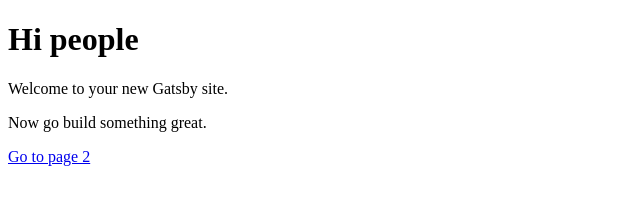
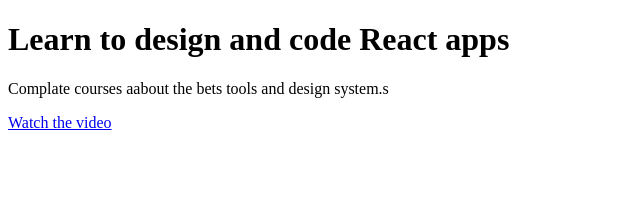
Before and after one commit to yokdahaneler/portfolio2, a Gatsby site: page / in a window 1280 px wide. Shown: the whole page, without its empty margins (0-640 px from the left). Built offline with nearby package versions, Linux system fonts and the light colour scheme; Gatsby itself is replaced by a stand-in of ours.

Commit message:
watch the button

```diff
--- a/gatsby-config.js
+++ b/gatsby-config.js
@@ -1,6 +1,6 @@
 module.exports = {
   siteMetadata: {
-    title: 'Gatsby Default Starter',
+    title: 'Batur Cihan Designer & Content Creator',
   },
   plugins: ['gatsby-plugin-react-helmet'],
 }
--- a/src/pages/index.js
+++ b/src/pages/index.js
@@ -3,10 +3,10 @@ import Link from 'gatsby-link'
 
 const IndexPage = () => (
   <div>
-    <h1>Hi people</h1>
-    <p>Welcome to your new Gatsby site.</p>
-    <p>Now go build something great.</p>
-    <Link to="/page-2/">Go to page 2</Link>
+    <h1>Learn to design and code React apps</h1>
+    <p>Complate courses aabout the bets tools and design system.s</p>
+
+    <Link to="/page-2/">Watch the video</Link>
   </div>
 )
 
```
